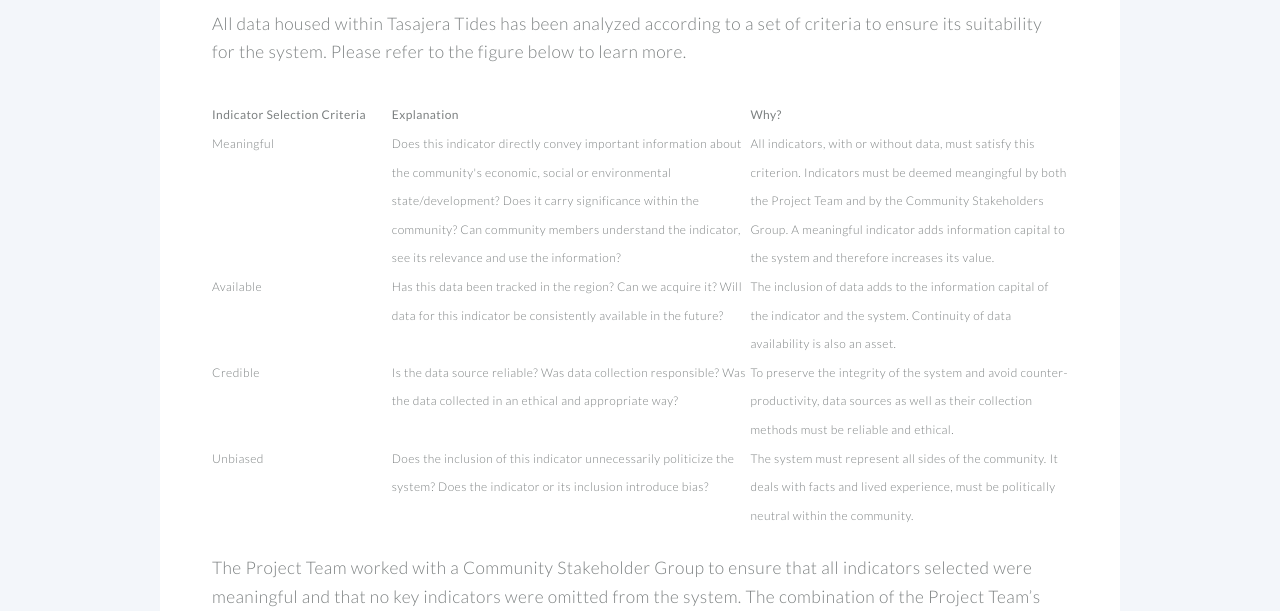
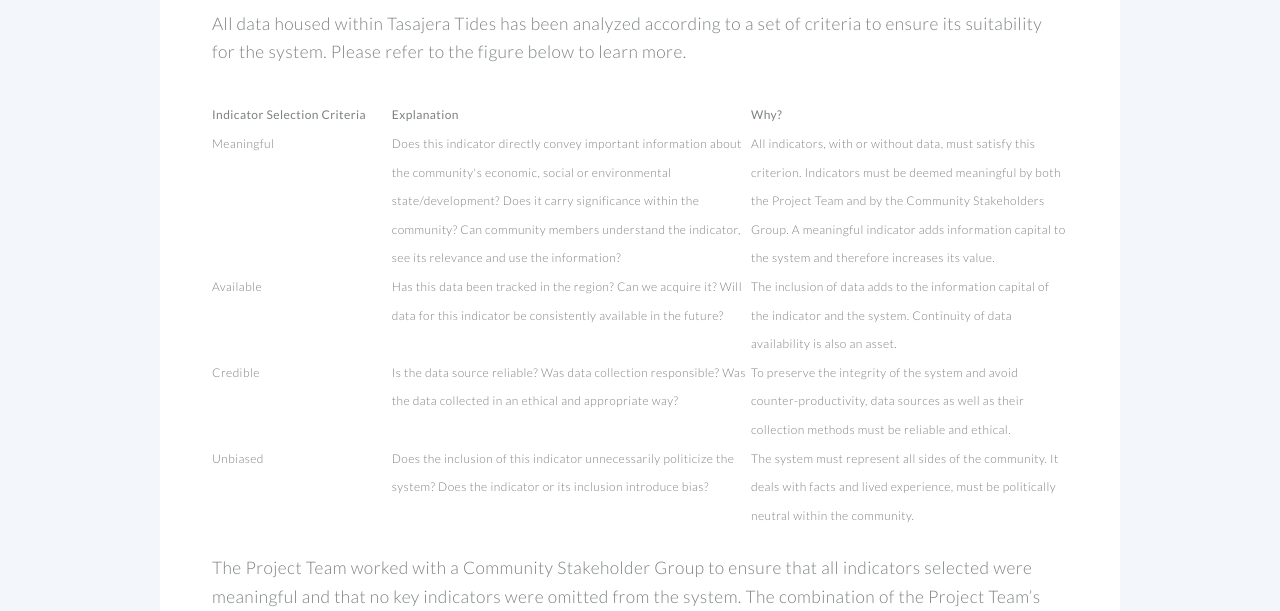
Before and after one commit to danteo90/danteo90.github.io, a Jekyll site: the page built from the-project.html, in a window 1280 px wide and 900 px high, scrolled down 1650 px. Shown: the part 124-735 px from the top of the window. Built offline with Jekyll 4.4.1, drawn with Linux system fonts in a browser that asks for light colours; some of the changed text lies outside the part shown.

Commit message:
Update the-project.html

```diff
--- a/the-project.html
+++ b/the-project.html
@@ -49,7 +49,7 @@ layout: default-en
 										<tr>
 											<td>Meaningful</td>
 											<td>Does this indicator directly convey important information about the community's economic, social or environmental state/development? Does it carry significance within the community? Can community members understand the indicator, see its relevance and use the information?</td>
-											<td>All indicators, with or without data, must satisfy this criterion. Indicators must be deemed meangingful by both the Project Team and by the Community Stakeholders Group. A meaningful indicator adds information capital to the system and therefore increases its value.</td>
+											<td>All indicators, with or without data, must satisfy this criterion. Indicators must be deemed meaningful by both the Project Team and by the Community Stakeholders Group. A meaningful indicator adds information capital to the system and therefore increases its value.</td>
 										</tr>
 										<tr>
 											<td>Available</td>
```
Also changed, not shown: other parts of the-project.html (+1 -1 lines).
